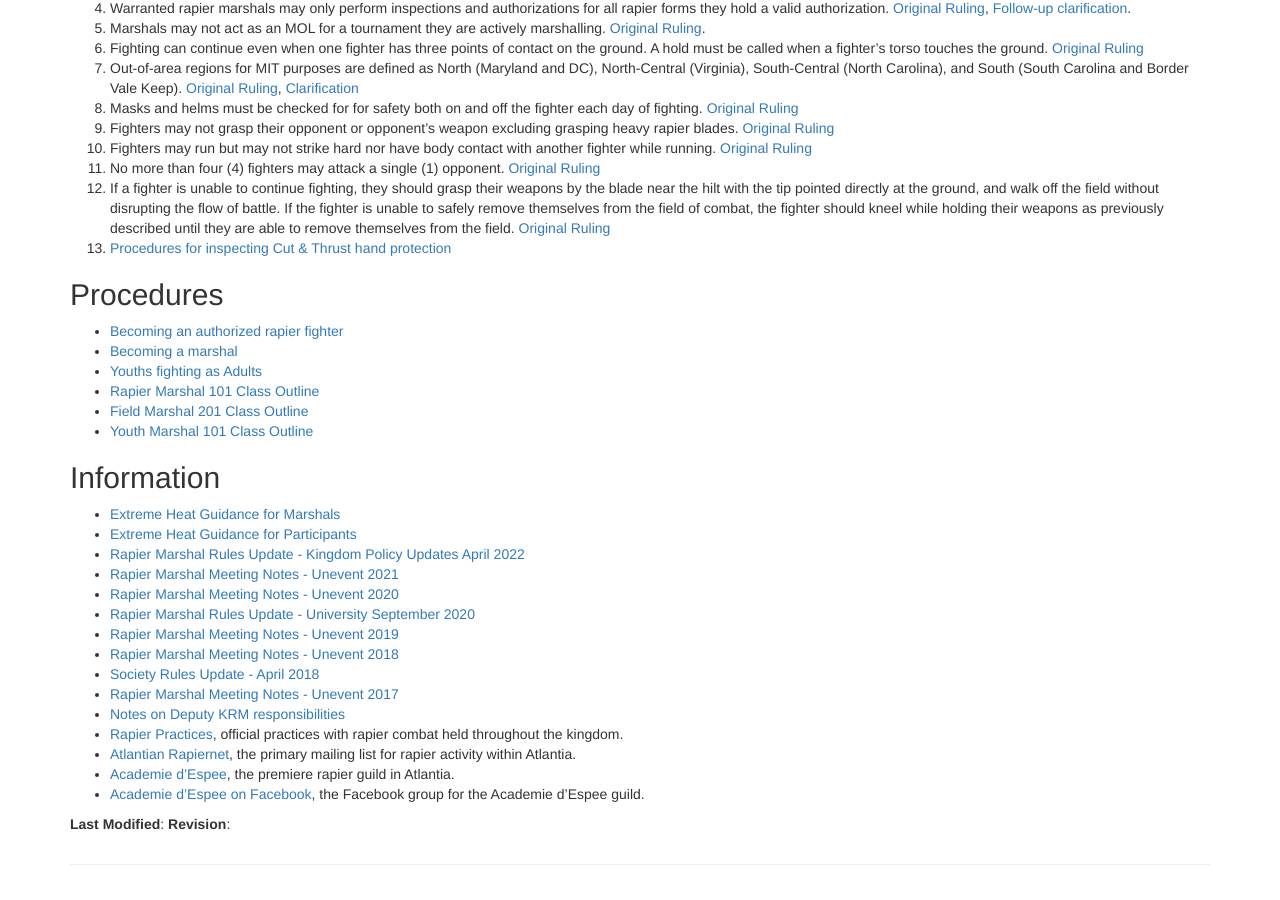
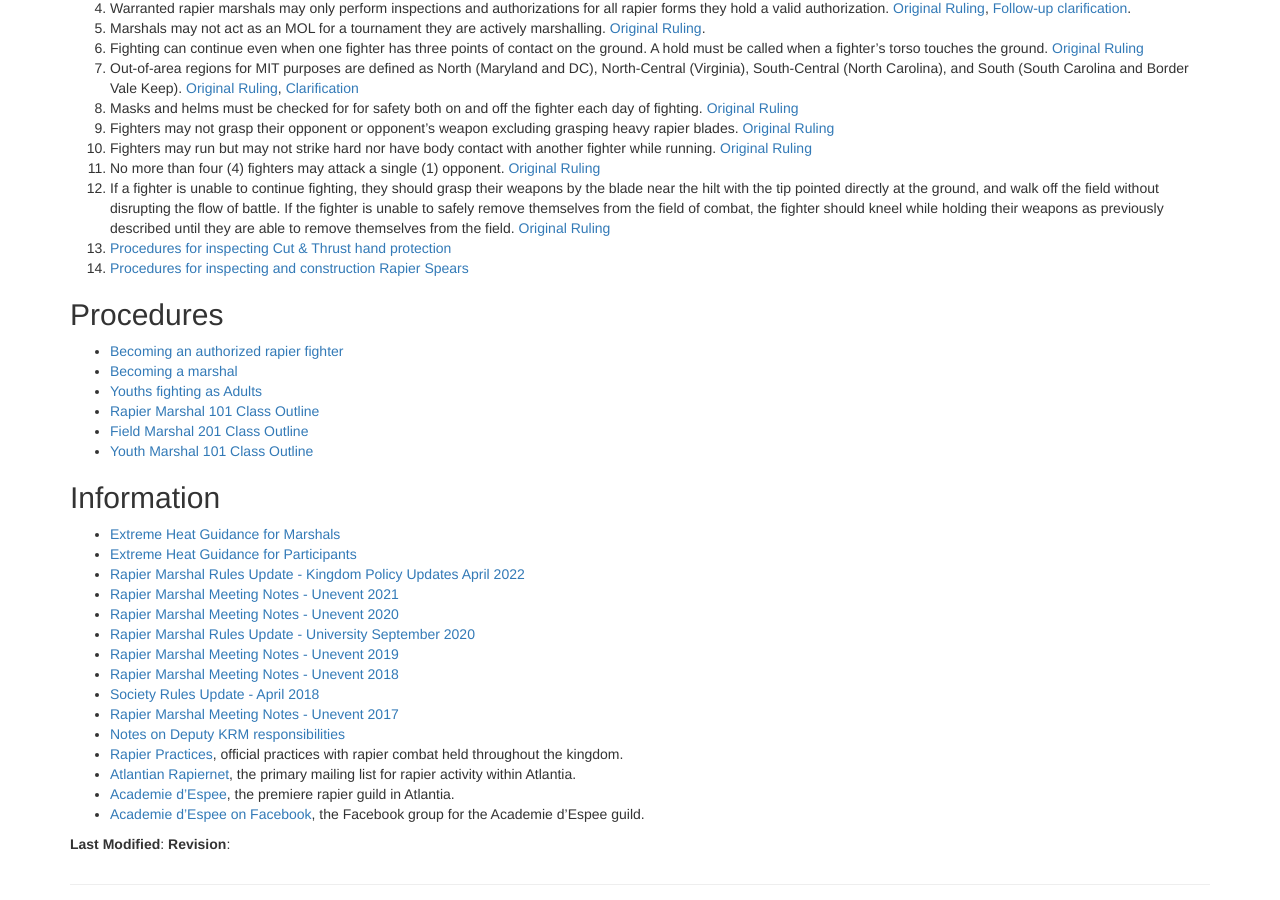
Before and after one commit to academie-de-espee/earl-marshal, a Jekyll site: the page built from rapier.md, in a window 1280 px wide and 900 px high, scrolled down 788 px. Built offline with Jekyll 4.4.1, drawn with Linux system fonts in a browser that asks for light colours.

Commit message:
add link to the guide

```diff
--- a/rapier.md
+++ b/rapier.md
@@ -40,6 +40,7 @@ For youth rapier fighters, additional rules apply as defined in [Section 3.9 of
 11. No more than four (4) fighters may attack a single (1) opponent.  [Original Ruling](http://seahorse.atlantia.sca.org/private.cgi/marshalls-atlantia.sca.org/2017-July/022710.html)
 12. If a fighter is unable to continue fighting, they should grasp their weapons by the blade near the hilt with the tip pointed directly at the ground, and walk off the field without disrupting the flow of battle.  If the fighter is unable to safely remove themselves from the field of combat, the fighter should kneel while holding their weapons as previously described until they are able to remove themselves from the field. [Original Ruling](http://seahorse.atlantia.sca.org/private.cgi/marshalls-atlantia.sca.org/2018-June/022787.html)
 13. [Procedures for inspecting Cut & Thrust hand protection](/rapier/cut-and-thrust-hand-inspection/)
+14. [Procedures for inspecting and construction Rapier Spears](/rapier/spear-construction-and-inspection/)
 
 
 ## Procedures
```
